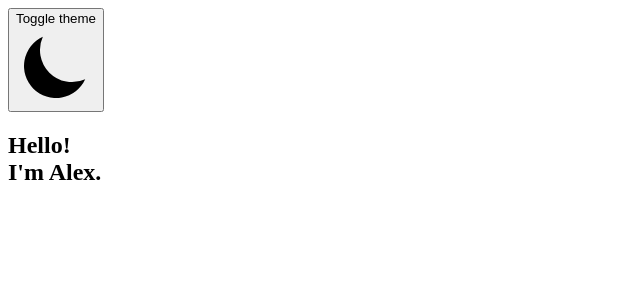
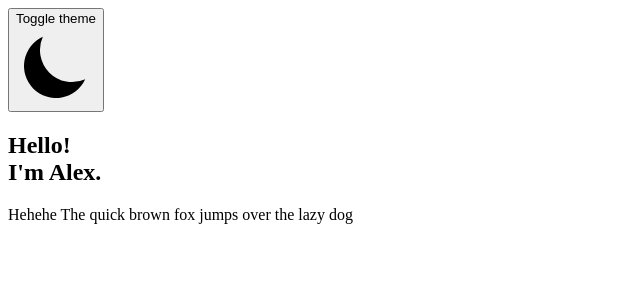
Before and after one commit to Uvacoder/port-alexfertel, a Next.js app: page / in a window 1280 px wide. Shown: the top 300 px of the page, without its empty margins (0-640 px from the left). Built offline with nearby package versions, Linux system fonts and the light colour scheme.

Commit message:
Position about text

```diff
--- a/pages/index.tsx
+++ b/pages/index.tsx
@@ -3,7 +3,7 @@ import ThemeToggle from "../components/ThemeToggle";
 
 export default function Home() {
   return (
-    <div className="flex min-h-screen dark:bg-coolGray-900 bg-gray-100 transition-all ease-in-out duration-75">
+    <div className="flex antialiased min-h-screen dark:bg-coolGray-900 bg-coolGray-50 transition-all ease-in-out duration-75">
       <Head>
         <title>Alexander González</title>
       </Head>
@@ -13,12 +13,19 @@ export default function Home() {
           <ThemeToggle />
         </section>
 
-        <section className="flex items-center pl-16 h-full w-full">
-          <h1 className="text-9xl text-gray-800 dark:text-gray-100">
+        <section className="flex justify-between sm:items-center px-16 h-full w-full text-gray-800 dark:text-coolGray-50">
+          <h1 className="text-2xl sm:text-4xl md:text-6xl lg:text-9xl">
             <span>Hello!</span>
             <br />
             <span>I'm Alex.</span>
           </h1>
+          <div className="flex justify-between max-w-sm w-full max-h-56 border border-dashed">
+            <div className="h-full w-px bg-gray-100" />
+            <p className="sm:text-xl">
+              Hehehe The quick brown fox jumps over the lazy dog
+            </p>
+            <div className="h-full w-px bg-gray-100" />
+          </div>
         </section>
       </main>
     </div>
```
